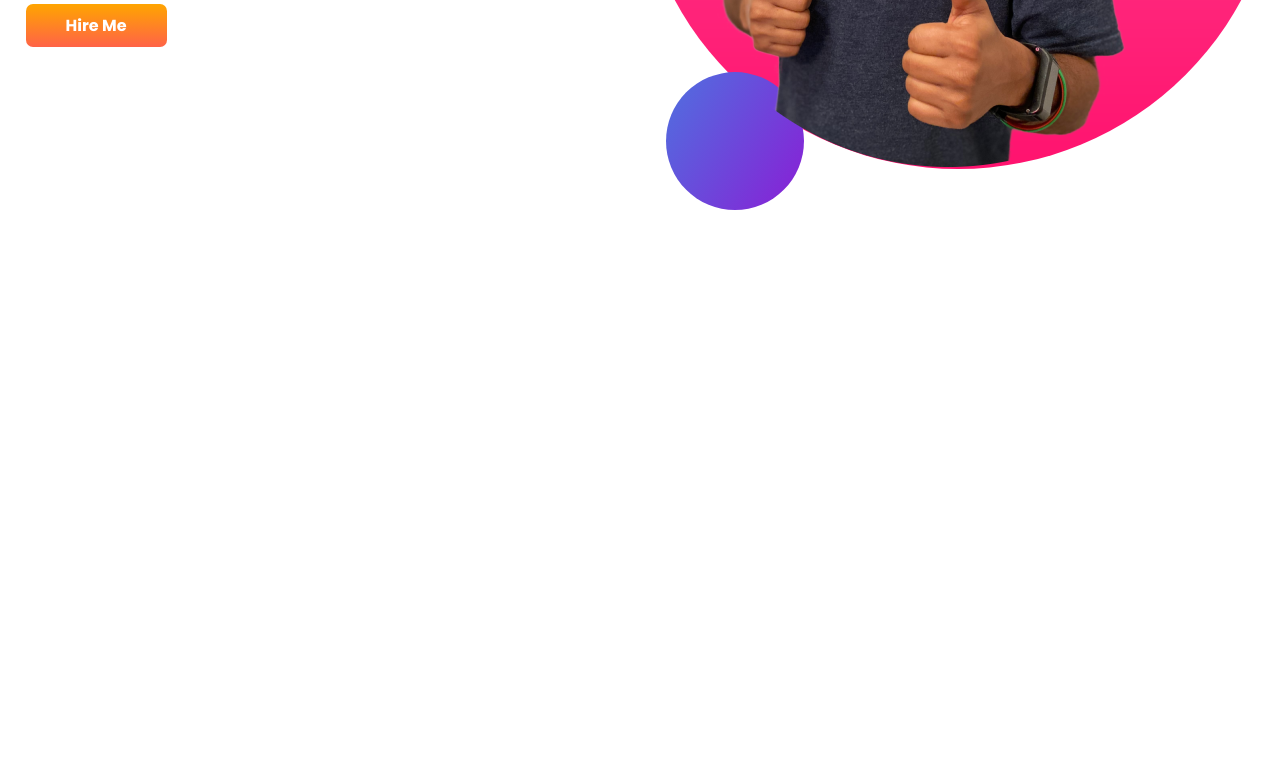
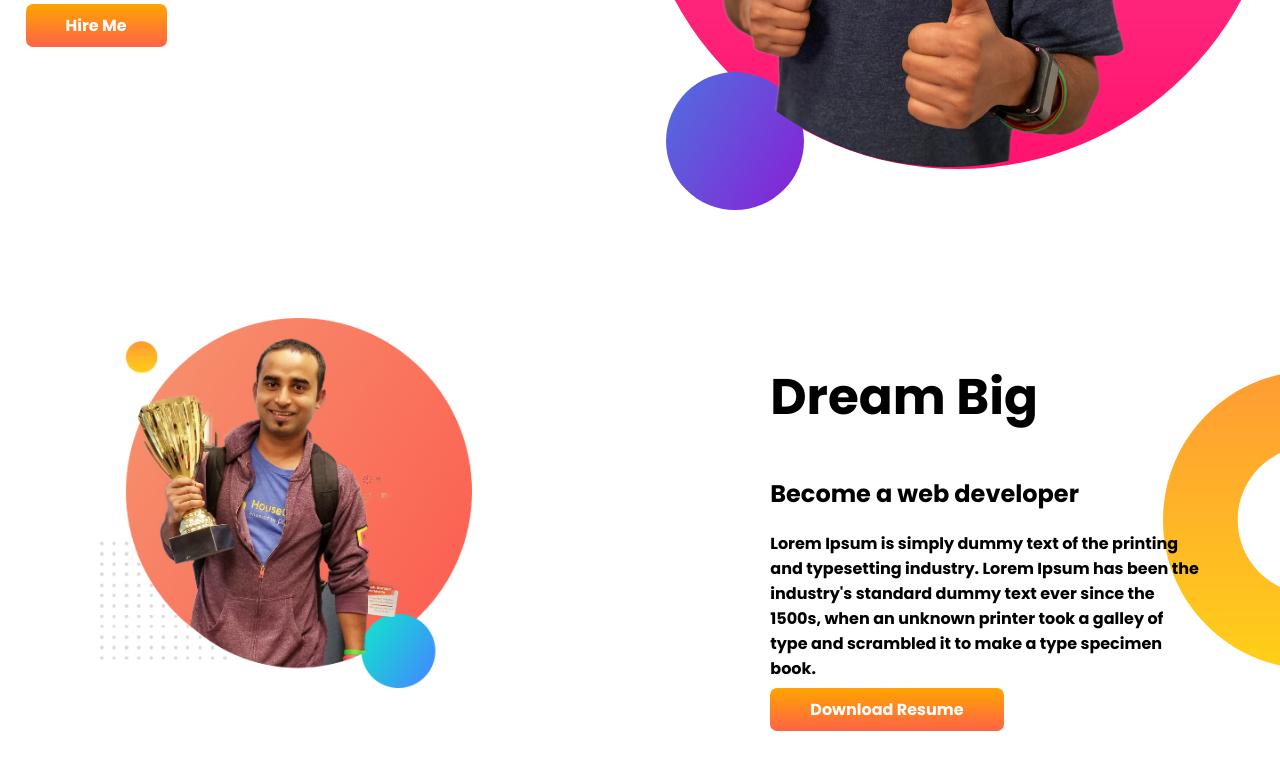
Before and after one commit to sajjadurrahman1/portfolio, a plain HTML site: page index.html in a window 1280 px wide. Shown: the part 475-1244 px from the top of the page. Before the commit the page ends 800 px from the top, so only its background shows below. Drawn offline with Linux system fonts and the light colour scheme.

Commit message:
dream added

```diff
--- a/index.html
+++ b/index.html
@@ -31,6 +31,18 @@
 
         <div><img class=".half-width " src="jhankar2.png" alt=""></div>
     </section>
+    <section class="dream-big">
+        <div><img id="second-image-padding" class="half-width" src="jhankar.png" alt=""></div>
+        <div class="half-width">
+            <h1>Dream Big</h1>
+            <h2>Become a web developer</h2>
+            <p id="padding-right">Lorem Ipsum is simply dummy text of the printing and typesetting industry. Lorem Ipsum
+                has been the
+                industry's standard dummy text ever since the 1500s, when an unknown printer took a galley of type and
+                scrambled it to make a type specimen book.</p>
+            <a class="link-button" target="_blank" href="www.youtube.com">Download Resume</a>
+        </div>
+    </section>
 </body>
 
 </html>
--- a/style.css
+++ b/style.css
@@ -13,6 +13,7 @@ h1 {
 
 section {
     display: flex;
+    margin-bottom: 100px;
 }
 
 .half-width {
@@ -36,3 +37,17 @@ section {
     background-image: url(top-banner.png);
     background-repeat: no-repeat;
 }
+
+#second-image-padding {
+    padding-left: 100px;
+}
+
+#padding-right {
+    padding-right: 15%;
+}
+
+.dream-big {
+    background-image: url(dream-bg.png);
+    background-repeat: no-repeat;
+    background-position: right;
+}
```
